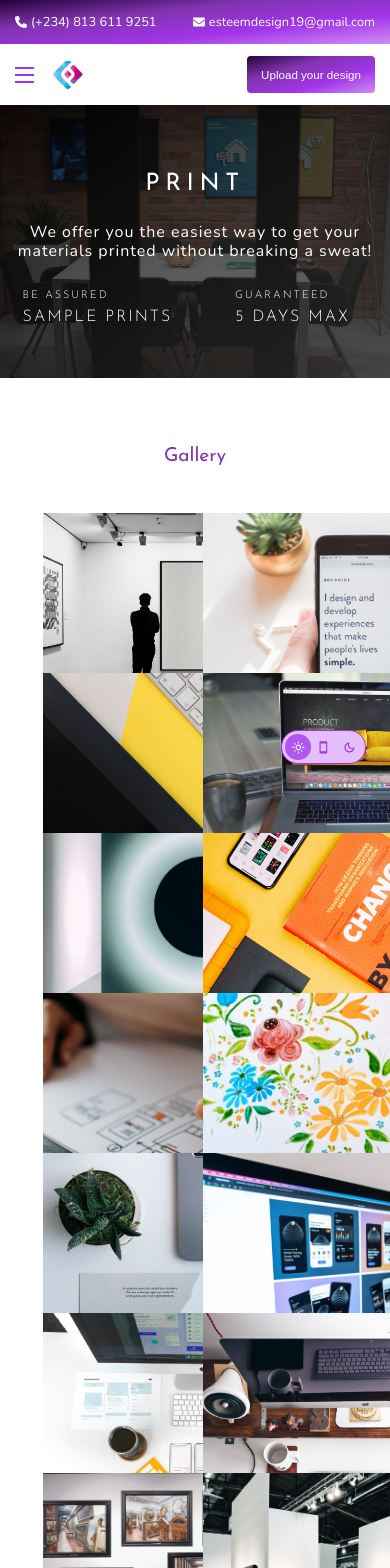
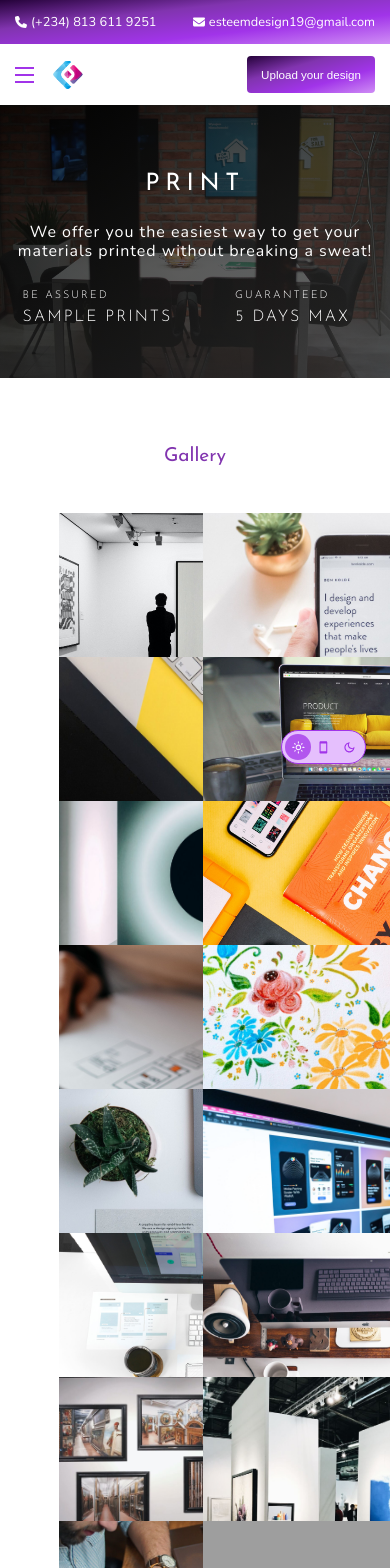
Before and after one commit to esteemayo/next-idesignx, a Next.js app: page /prints in a window 390 px wide. Shown: the top 1568 px of the page. Built offline with nearby package versions, Linux system fonts and the light colour scheme; grey boxes are pictures that could not be loaded.

Commit message:
feat: add media query

```diff
--- a/src/components/gallery/Gallery.tsx
+++ b/src/components/gallery/Gallery.tsx
@@ -115,6 +115,11 @@ const Wrapper = styled.div`
     gap: 2rem;
   }
 
+  @media only screen and (max-width: 30em) {
+    grid-template-columns: repeat(auto-fit, minmax(min-content, 16rem));
+    grid-auto-rows: 16rem;
+  }
+
   @media only screen and (max-width: 26.25em) {
     grid-auto-rows: auto;
     row-gap: 2rem;
--- a/src/components/gallery/GalleryItem.tsx
+++ b/src/components/gallery/GalleryItem.tsx
@@ -40,6 +40,11 @@ const Container = styled.figure`
     width: 18rem;
     height: 18rem;
   }
+
+  @media only screen and (max-width: 30em) {
+    width: 16rem;
+    height: 16rem;
+  }
 `;
 
 const StyledImage = styled(CommonImage)`
```
